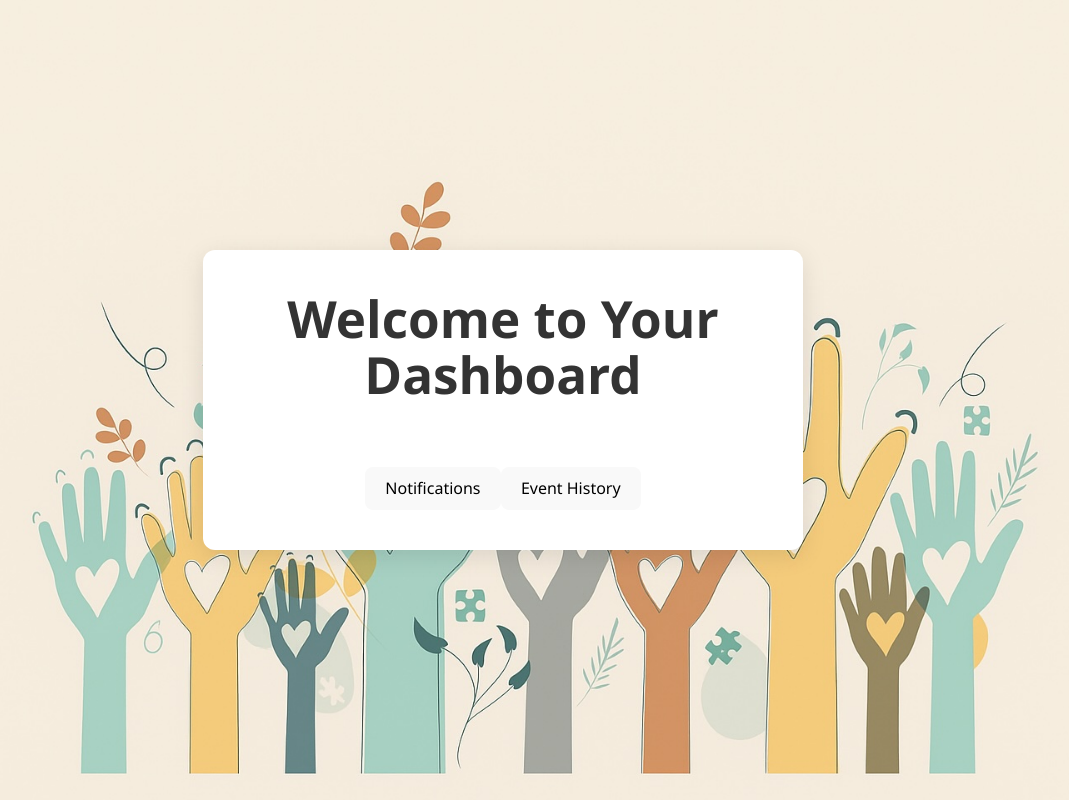
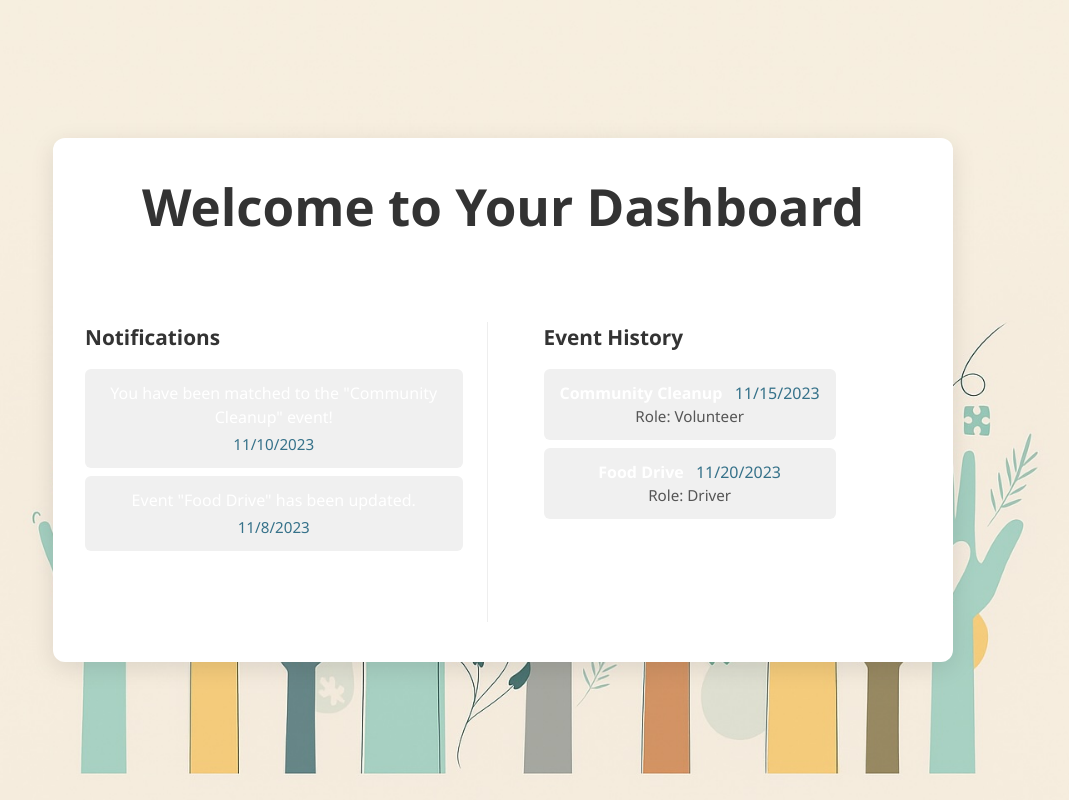
Before and after one commit to s-nagar53/COSC-4353, a React (Vite) app: page /volunteer-dashboard in a window 1280 px wide. Shown: the whole page, without its empty margins (137-1206 px from the left). Built offline with nearby package versions, Linux system fonts and the light colour scheme.

Commit message:
Add files via upload

```diff
--- a/src/pages/AdminDashboard.jsx
+++ b/src/pages/AdminDashboard.jsx
@@ -50,9 +50,6 @@ function AdminDashboard() {
           <button type="button" onClick={handleVolunteerMatching} style={{ marginTop: '1rem' }}>
             Volunteer Matching
           </button>
-          <button type="button" onClick={handleNotifications} style={{ marginTop: '1rem' }}>
-            Notifications
-          </button>
           <button type="button" onClick={handleHistory} style={{ marginTop: '1rem' }}>
             Volunteer and Event History
           </button>
--- a/src/pages/VolunteerDashboard.jsx
+++ b/src/pages/VolunteerDashboard.jsx
@@ -1,26 +1,71 @@
 //THIS IS A PLACEHOLDER PAGE FOR VOLUNTEER DASHBOARD
+import React, { useState } from 'react';
+
+// Mock data for notifications and event history
+const notifications = [
+  { id: 1, message: 'You have been matched to the "Community Cleanup" event!', date: '2023-11-10' },
+  { id: 2, message: 'Event "Food Drive" has been updated.', date: '2023-11-08' },
+];
+
+const eventHistory = [
+  { eventName: 'Community Cleanup', date: '2023-11-15', role: 'Volunteer' },
+  { eventName: 'Food Drive', date: '2023-11-20', role: 'Driver' },
+];
+
 function VolunteerDashboard() {
-  const handleNotifications = () => {
-    // Placeholder for notifications navigation
-    alert('Notifications page coming soon!');
-  };
-
-  const handleEventHistory = () => {
-    // Placeholder for event history navigation
-    alert('Event History page coming soon!');
-  };
-
   return (
     <div className="page-wrapper">
-      <div className="profile-container">
-        <h1>Welcome to Your Dashboard</h1>
-        <p>You have successfully logged in!</p>
-        <button type="button" onClick={handleNotifications} style={{ marginTop: '1rem' }}>
-          Notifications
-        </button>
-        <button type="button" onClick={handleEventHistory} style={{ marginTop: '1rem' }}>
-          Event History
-        </button>
+      <div className="profile-container" style={{ maxWidth: '900px', width: '100%' }}>
+        <h1 style={{ textAlign: 'center' }}>Welcome to Your Dashboard</h1>
+        <p style={{ textAlign: 'center' }}>You have successfully logged in!</p>
+        <div style={{ display: 'flex', gap: '2rem', minHeight: '300px', marginTop: '2.5rem' }}>
+          {/* Notifications Section */}
+          <div style={{ flex: '1 1 0', borderRight: '1px solid #eee', paddingRight: '1.5rem' }}>
+            <div className="form-group">
+              <h2 style={{ marginBottom: '1rem', fontSize: '1.3rem' }}>Notifications</h2>
+              {notifications.length === 0 ? (
+                <p style={{ color: '#888' }}>No notifications at this time.</p>
+              ) : (
+                <ul style={{ listStyle: 'none', padding: 0 }}>
+                  {notifications.map((notif) => (
+                    <li key={notif.id} style={{
+                      background: '#f0f0f0',
+                      borderRadius: '6px',
+                      padding: '0.75rem 1rem',
+                      marginBottom: '0.5rem',
+                    }}>
+                      <span>{notif.message}</span>
+                      <div style={{ fontSize: '0.95em', color: '#357189', marginTop: '0.25rem' }}>{new Date(notif.date).toLocaleDateString()}</div>
+                    </li>
+                  ))}
+                </ul>
+              )}
+            </div>
+          </div>
+          {/* Event History Section */}
+          <div style={{ flex: '1 1 0', paddingLeft: '1.5rem' }}>
+            <div className="form-group">
+              <h2 style={{ marginBottom: '1rem', fontSize: '1.3rem' }}>Event History</h2>
+              {eventHistory.length === 0 ? (
+                <p style={{ color: '#888' }}>No event participation history found.</p>
+              ) : (
+                <ul style={{ listStyle: 'none', padding: 0 }}>
+                  {eventHistory.map((event, idx) => (
+                    <li key={idx} style={{
+                      background: '#f0f0f0',
+                      borderRadius: '6px',
+                      padding: '0.75rem 1rem',
+                      marginBottom: '0.5rem',
+                    }}>
+                      <strong>{event.eventName}</strong> <span style={{ color: '#357189', marginLeft: '0.5rem' }}>{new Date(event.date).toLocaleDateString()}</span>
+                      <div style={{ fontSize: '0.95em', color: '#555' }}>Role: {event.role}</div>
+                    </li>
+                  ))}
+                </ul>
+              )}
+            </div>
+          </div>
+        </div>
       </div>
     </div>
   );
```
